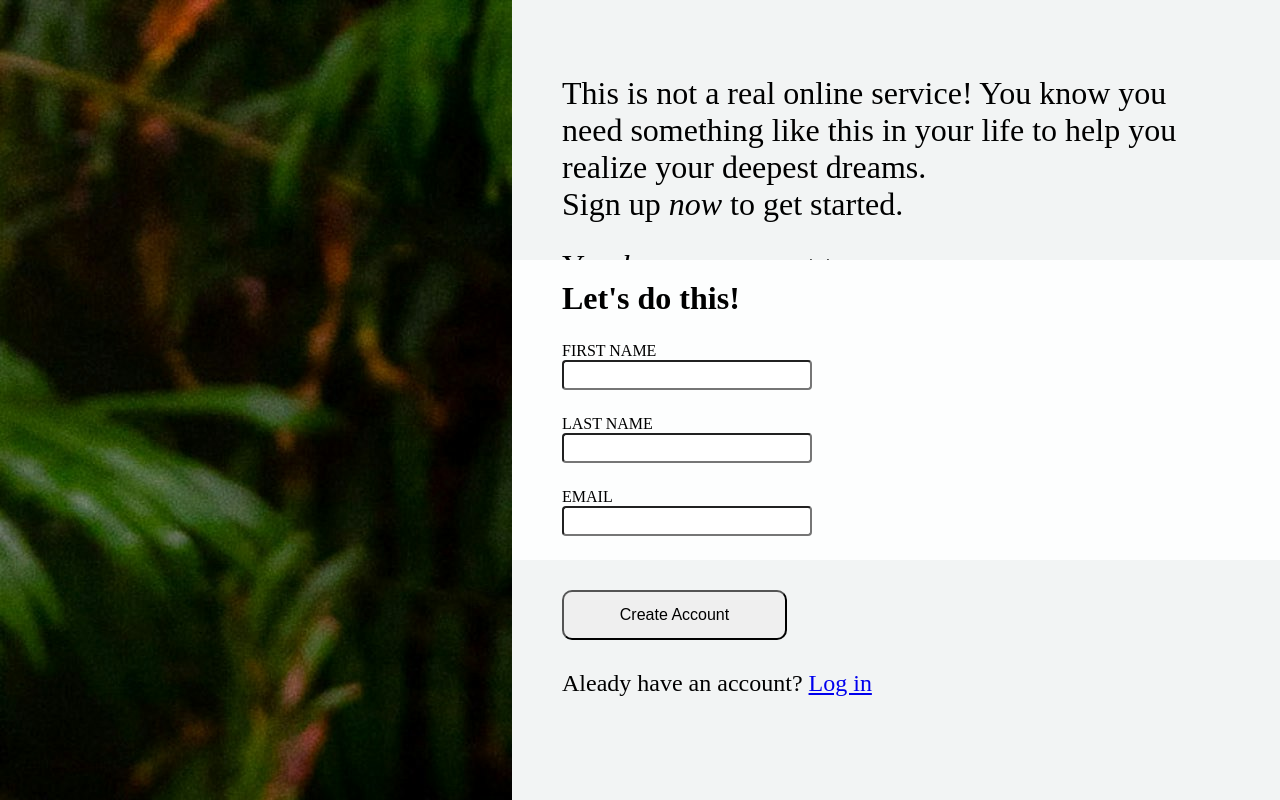
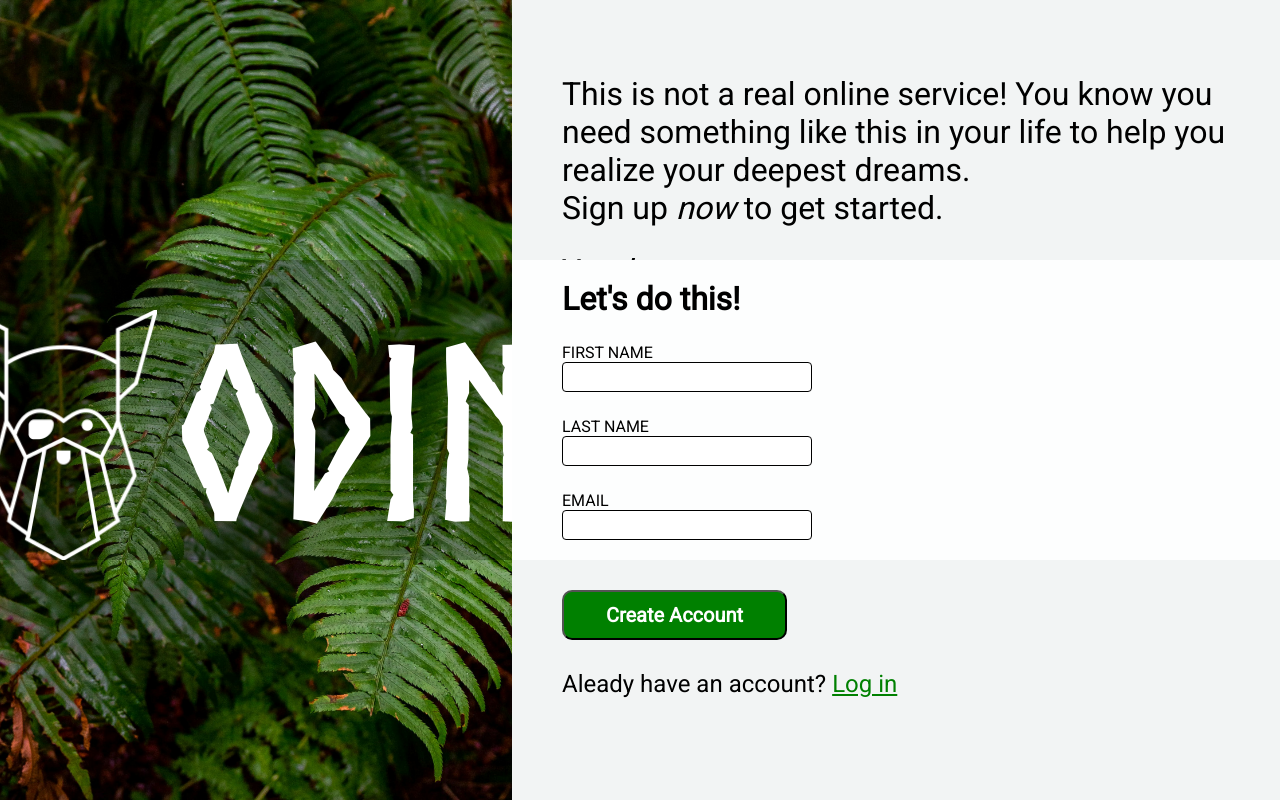
Before and after one commit to StlZero/sign-up-form, a plain HTML site: page index.html in a window 1280 px wide. Drawn offline with Linux system fonts and the light colour scheme; a script that the page names is missing.

Commit message:
Finished project

```diff
--- a/index.html
+++ b/index.html
@@ -5,11 +5,18 @@
     <meta name="viewport" content="width=device-width, initial-scale=1.0">
     <title>Document</title>
     <link href="style.css" rel="stylesheet" type="text/css">
+
+    <link rel="preconnect" href="https://fonts.googleapis.com">
+    <link rel="preconnect" href="https://fonts.gstatic.com" crossorigin>
+    <link href="https://fonts.googleapis.com/css2?family=Roboto&display=swap" rel="stylesheet">
 </head>
 
 <body>
     <div class="logo-sect">
-
+        <div>
+            <img src="odin-lined.png" alt="Odin logo" width="auto" height="250px">
+            <h1>ODIN</h1>
+        </div>
     </div>
 
     <div class="form-sect">
--- /dev/null
+++ b/script.js
@@ -0,0 +1,22 @@
+// Variables
+
+const submit = document.querySelector("#submit-button")
+
+const pwd1 = document.querySelector("#pwd");
+const pwd2 = document.querySelector("#conf-pwd");
+
+
+// Events
+
+submit.addEventListener("click", (e) => {
+    if (pwd1.value != pwd2.value) {
+        pwd1.setCustomValidity("*Passwords do not match");
+        // document.querySelector('.error')?.classList.remove('error');
+        pwd1.classList.add('error');
+        pwd2.classList.add('error');
+    } else {
+        pwd1.setCustomValidity("");
+        pwd1.classList.remove('error');
+        pwd2.classList.remove('error');
+    }
+});
--- a/style.css
+++ b/style.css
@@ -3,15 +3,13 @@
     padding: 0;
     box-sizing: border-box;
 
-    /* font-size: 24px; */
+    font-family: 'Roboto', sans-serif;
 }
 
-
-/* SECT1&3: #f2f4f4 */
-/* SECT2: #fdfefe */
-/* Blue: #2e86c1 */
-
-/* OUTLINE: NONE */
+@font-face {
+    font-family: norse-bold;
+    src: url(Norse-Bold.otf);
+}
 
 body {
     display: flex;
@@ -19,8 +17,33 @@ body {
 
 .logo-sect {
     background-image: url(background.jpg);
+    background-position: center;
+    background-repeat: no-repeat;
+    background-size: cover;
     width: 40vw;
     height: 100vh;
+}
+
+.logo-sect div  {
+    background: rgba(0, 0, 0, 0.25);;
+    height: 37.5vh;
+    display: flex;
+    justify-content: center;
+
+    margin-top: 32.5vh;
+    margin-bottom: 30vh;
+}
+
+.logo-sect > div > img {
+    margin: 50px 10px 50px 0px;
+}
+
+.logo-sect > div > h1 {
+    color: white;
+    font-family: norse-bold, 'Roboto', sans-serif;
+    font-size: 15rem;
+
+    margin: 50px 0px 50px 10px
 }
 
 .form-sect {
@@ -74,7 +97,24 @@ body {
     width: 250px;
     height: 30px;
 
+    border: 1px solid black;
     border-radius: 4px;
+    font-size: 1.25rem;
+}
+
+#form > div input:focus {
+    outline: none;
+    border: 2px solid #2e86c1;
+}
+
+/* #pwd, #conf-pwd:invalid {
+    outline: none;
+    border: 2px solid red;
+} */
+
+.error {
+    outline: none !important;
+    border: 2px solid red !important;
 }
 
 .footer {
@@ -88,8 +128,15 @@ body {
 #submit-button {
     width: 225px;
     height: 50px;
+    background-color: green;
+    color: white;
 
     margin-bottom: 30px;
-    font-size: 1rem;
+    font-size: 1.25rem;
     border-radius: 10px;
+    font-weight: bolder;
 }
+
+.footer > p a {
+    color: green;
+}
```
Also changed, not shown: Norse-Bold.otf (added), odin-lined.png (added).
